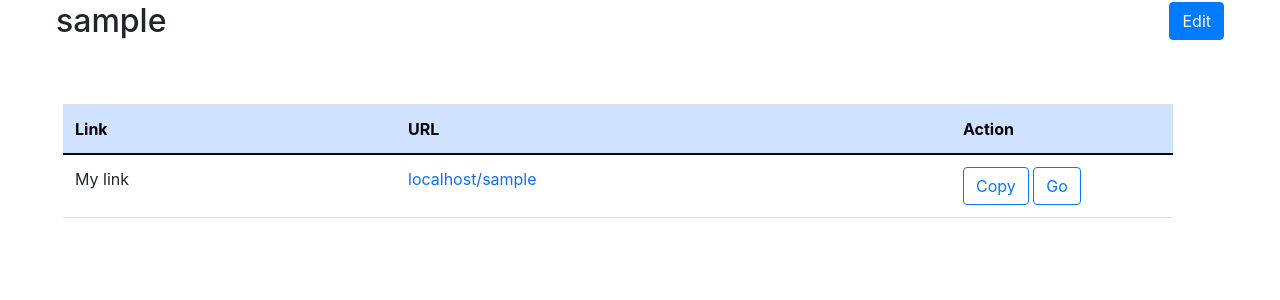
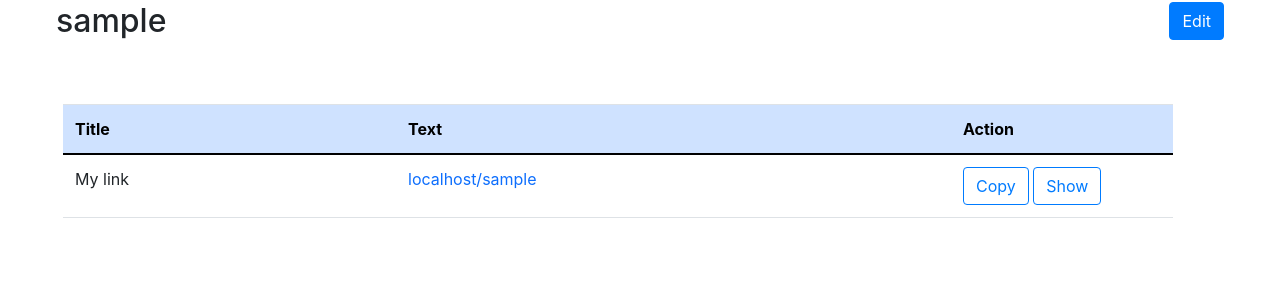
Before and after one commit to CosmoSt4r/linker-app, a Django app: page /account/home/ in a window 1280 px wide. Shown: the part 110-410 px from the top of the page. Run offline with Django 3.2, Linux system fonts and the light colour scheme; the visitor is signed in with stand-in values (Sample User, id 1); data that the repository does not hold is empty; some libraries are stand-ins or nearby versions.

Commit message:
Link changed to QR Code

```diff
--- a/home/templates/home.html
+++ b/home/templates/home.html
@@ -6,12 +6,12 @@
     <button class="btn btn-primary" onclick="document.location=`{% url 'account:home:edit-main' %}`">Edit</button>
 {% endblock %}
 
-{% block user_personal_link_buttons %}
+{% block user_personal_code_buttons %}
     <button class="btn btn-outline-primary" onclick="navigator.clipboard.writeText('{{ request.META.HTTP_HOST }}/{{ user.username }}')">Copy</button>
-    <button class="btn btn-outline-primary" onclick="document.location=`{% url 'main-page:show-user' user.username %}`">Go</button>
+    <button class="btn btn-outline-primary" onclick="document.location=`{% url 'main-page:show-user' user.username %}`">Show</button>
 {% endblock %}
 
-{% block user_links_buttons %}
-    <button class="btn btn-outline-primary" onclick="navigator.clipboard.writeText('{{ link.url }}')">Copy</button>
-    <button class="btn btn-outline-primary" onclick="document.location=`//{{ link.url }}`">Go</button>
+{% block user_codes_buttons %}
+    <button class="btn btn-outline-primary" onclick="navigator.clipboard.writeText('{{ code.text }}')">Copy</button>
+    <button class="btn btn-outline-primary" onclick="document.location=`//{{ code.text }}`">Show</button>
 {% endblock %}
--- a/home/views.py
+++ b/home/views.py
@@ -1,74 +1,74 @@
 from django.http.response import Http404
 from django.shortcuts import render, redirect, get_object_or_404
 from django.contrib.auth.decorators import login_required
-from .models import Link
-from .forms import LinkAddForm
+from .models import QRCode
+from .forms import QRCodeAddForm
 
 
 @login_required(login_url="account:login")
 def main_view(request):
-    links = Link.objects.filter(user=request.user)
-    return render(request, "home.html", {"user": request.user, "links": links})
+    qrcodes = QRCode.objects.filter(user=request.user)
+    return render(request, "home.html", {"user": request.user, "codes": qrcodes})
 
 
 @login_required(login_url="account:login")
 def add_link_view(request):
     if request.method == "POST":
 
-        form = LinkAddForm(request.POST)
+        form = QRCodeAddForm(request.POST)
 
         if form.is_valid():
-            title = form.cleaned_data.get("title")
-            url = form.cleaned_data.get("url")
+            title = form.cleaned_data['title']
+            text = form.cleaned_data['text']
 
-            Link.objects.create(user=request.user, title=title, url=url)
+            QRCode.objects.create(user=request.user, title=title, text=text)
 
             return redirect("account:home:add-link")
     else:
-        form = LinkAddForm()
+        form = QRCodeAddForm()
 
     return render(request, "add_link.html", {"form": form})
 
 
 @login_required(login_url="account:login")
 def edit_view(request):
-    links = Link.objects.filter(user=request.user)
-    return render(request, "edit.html", {"user": request.user, "links": links})
+    codes = QRCode.objects.filter(user=request.user)
+    return render(request, "edit.html", {"user": request.user, "codes": codes})
 
 
 @login_required(login_url="account:login")
 def edit_link_view(request, id):
-    link = get_object_or_404(Link, id=id)
-    if link.user != request.user:
+    code = get_object_or_404(QRCode, id=id)
+    if code.user != request.user:
         raise Http404("Link not found")
 
     if request.method == "POST":
 
         if request.POST.get("submit"):
-            form = LinkAddForm(request.POST)
+            form = QRCodeAddForm(request.POST)
 
             if form.is_valid():
-                link.title = form.cleaned_data.get("title")
-                link.url = form.cleaned_data.get("url")
-                link.save()
+                code.title = form.cleaned_data.get("title")
+                code.text = form.cleaned_data.get("text")
+                code.save()
 
         return redirect("account:home:edit-main")
     else:
-        form = LinkAddForm()
-        form.initial = {"title": link.title, "url": link.url}
+        form = QRCodeAddForm()
+        form.initial = {"title": code.title, "text": code.text}
 
-    return render(request, "edit_link.html", {"link": link, "form": form})
+    return render(request, "edit_link.html", {"code": code, "form": form})
 
 
 @login_required(login_url="account:login")
 def delete_link_view(request, id):
-    link = get_object_or_404(Link, id=id)
-    if link.user != request.user:
-        raise Http404("Link not found")
+    code = get_object_or_404(QRCode, id=id)
+    if code.user != request.user:
+        raise Http404("QRCode not found")
 
     if request.method == "POST":
         if request.POST.get('delete'):
-            Link.objects.filter(id=link.id).delete()
+            QRCode.objects.filter(id=code.id).delete()
         return redirect("account:home:edit-main")
 
-    return render(request, "delete_link.html", {"link": link})
+    return render(request, "delete_link.html", {"code": code})
--- a/linker/settings.py
+++ b/linker/settings.py
@@ -22,11 +22,9 @@ BASE_DIR = Path(__file__).resolve().parent.parent
 
 # SECURITY WARNING: keep the secret key used in production secret!
 SECRET_KEY = os.getenv("SECRET_KEY")
-SECRET_KEY = 123
 
 # SECURITY WARNING: don't run with debug turned on in production!
 DEBUG = os.getenv("IS_DEBUG")
-DEBUG = False
 
 ALLOWED_HOSTS = ['127.0.0.1']
 
--- a/templates/base_main.html
+++ b/templates/base_main.html
@@ -23,8 +23,8 @@
 
         <thead class="table-primary">
           <tr>
-              <th>Link</th>
-              <th>URL</th>
+              <th>Title</th>
+              <th>Text</th>
               <th>Action</th>
           </tr>
         </thead>
@@ -34,20 +34,17 @@
                 <td>My link</td>
                 <td><a href="{% url 'main-page:show-user' user.username %}" id="myLink" target="_blank" class="link-primary">{{ request.META.HTTP_HOST }}/{{ user.username }}</a></td>
                 <td>
-                    {% block user_personal_link_buttons %}
+                    {% block user_personal_code_buttons %}
                     {% endblock %}
                 </td>
             </tr>
 
-            {% for link in links %}
+            {% for code in codes %}
             <tr>
-                <td>{{ link.title }}</td>
+                <td>{{ code.title }}</td>
+                <td>{{ code.text }}</td>
                 <td>
-                    <img src="https://www.google.com/s2/favicons?domain={{ link.url }}" height="14px" alt="favicon"/>
-                    <a class="link-primary" href="//{{ link.url }}">{{ link.url }}</a>
-                </td>
-                <td>
-                    {% block user_links_buttons %}
+                    {% block user_codes_buttons %}
                     {% endblock %}
                 </td>
             </tr>
```
Also changed, not shown: home/forms.py (+6 -13 lines), home/models.py (+5 -2 lines), home/templates/add_link.html (+3 -4 lines), home/templates/delete_link.html (+4 -5 lines), home/templates/edit.html (+5 -5 lines), home/templates/edit_link.html (+3 -4 lines), home/migrations/0002_auto_20210827_1133.py (added).
